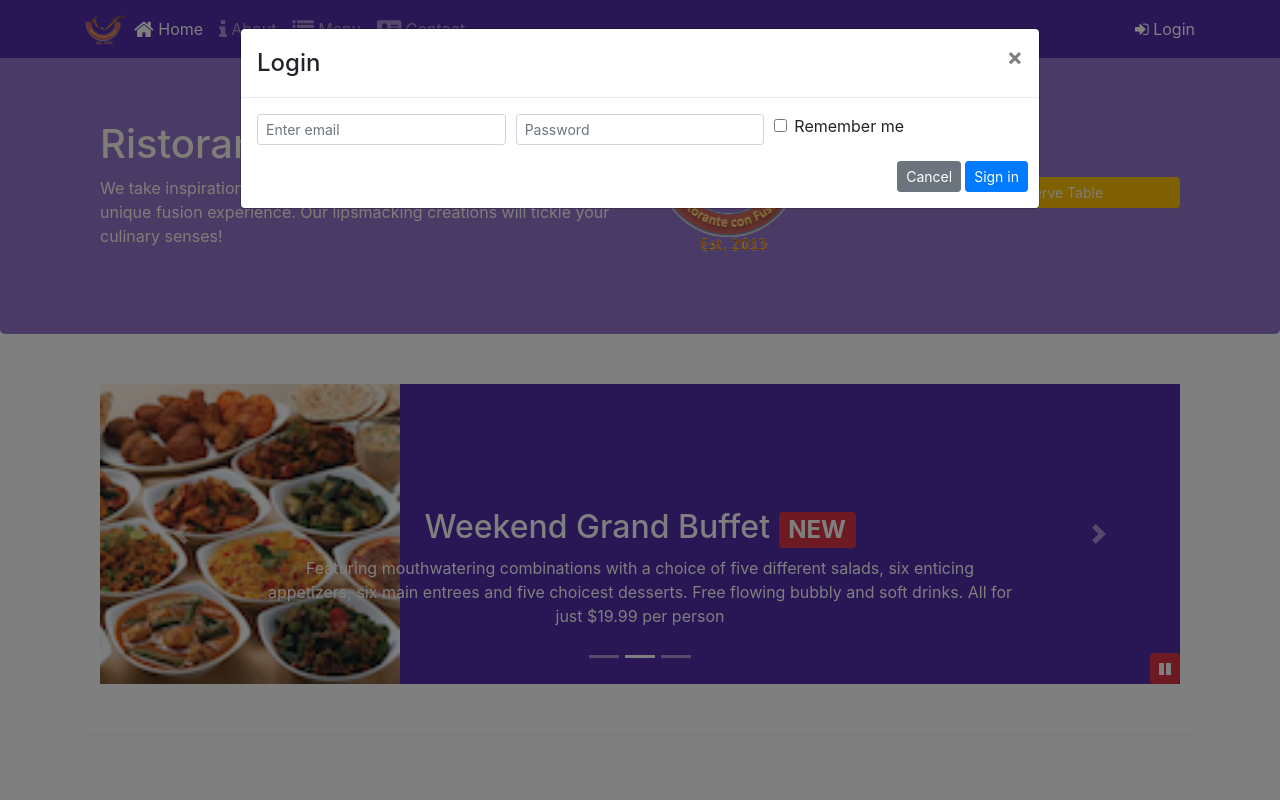
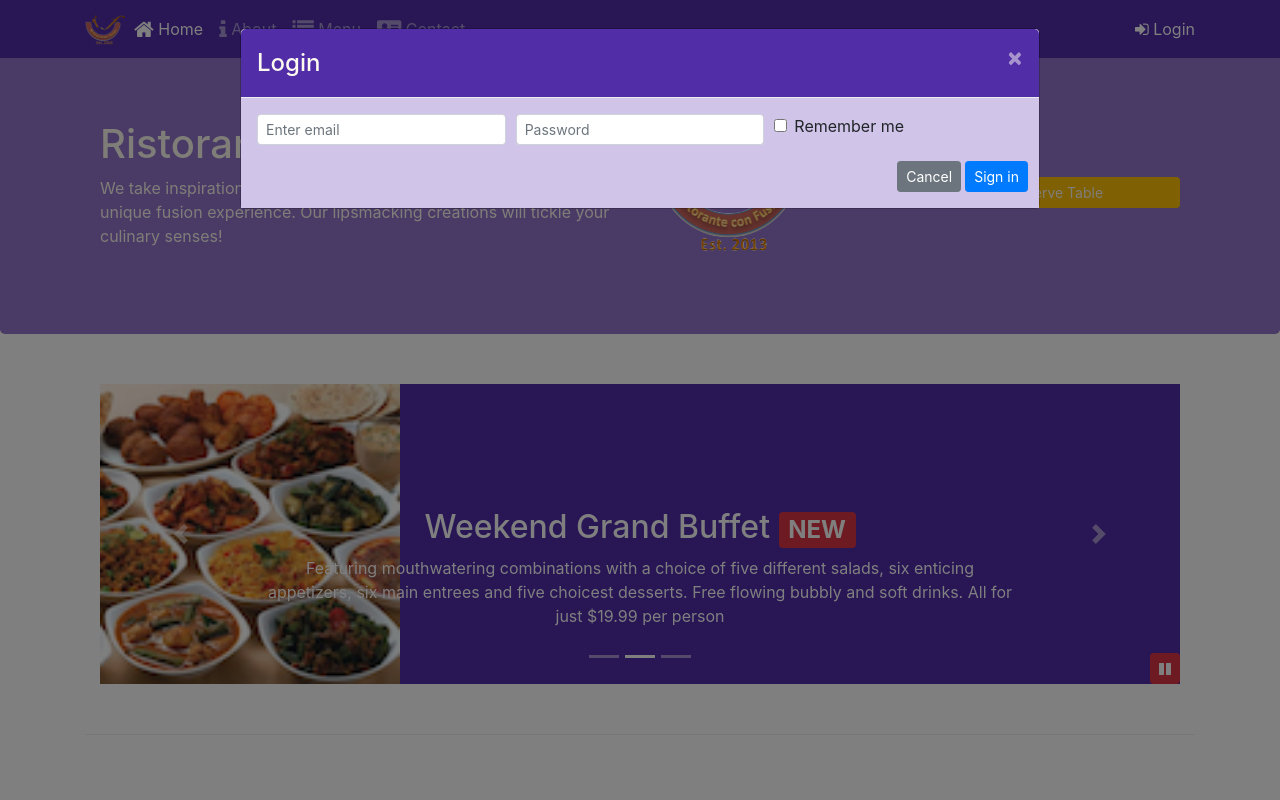
Before and after one commit to cady17d/Front-End-Web-UI-Frameworks-and-Tools-Bootstrap-4-COURSERA-Assignment-4, a website: page index.html in a window 1280 px wide. Both pictures are taken after a click on the link "Login". Shown: the top 800 px of the page. Drawn offline with nearby package versions, Linux system fonts and the light colour scheme.

Commit message:
Assignment-4 Completed

```diff
--- a/css/styles.css
+++ b/css/styles.css
@@ -58,3 +58,13 @@ body{
     position: absolute;
     bottom: 0px;
 }
+
+.modal .modal-header {
+  background-color: #512DA8;
+  color: floralwhite; }
+
+.modal .modal-header button {
+    color: floralwhite; }
+
+.modal .modal-body {
+  background-color: #D1C4E9; }
```
